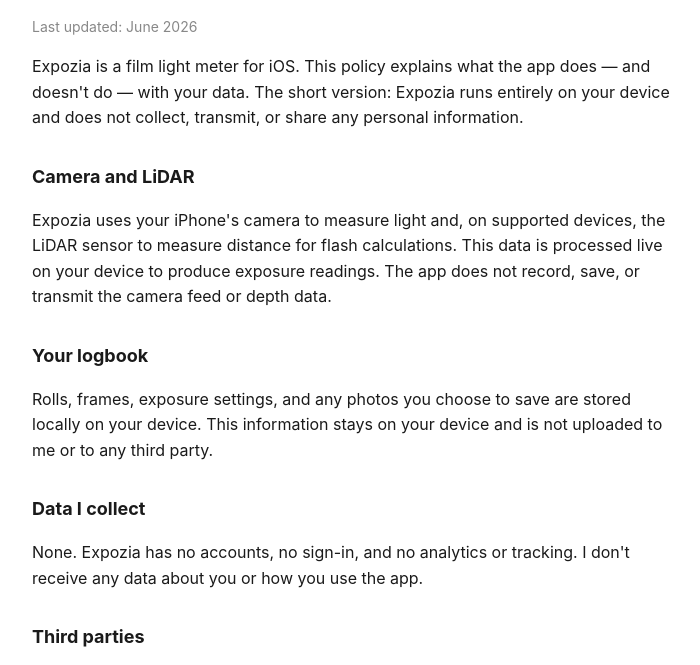
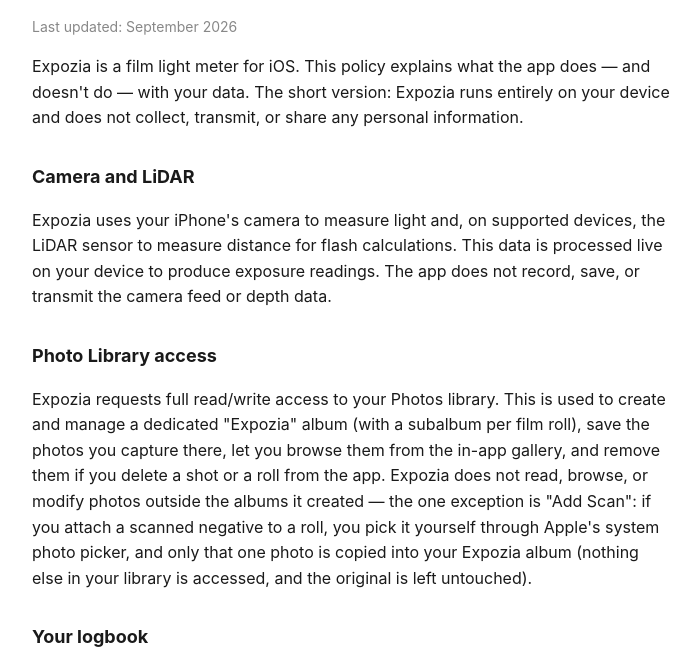
Before and after one commit to krey-17/expozia-support, a plain HTML site: page privacy.html in a window 1280 px wide. Shown: the part 108-773 px from the top of the page, without its empty margins (288-988 px from the left). Drawn offline with Linux system fonts and the light colour scheme.

Commit message:
Обновить support-сайт: перенести и исправить Privacy Policy
По фидбоку "а надо ли нам переписать прайваси полиси?" → "так давай так
и сделаем, доступ к репе саппорта то есть??" — консолидируем текст
политики на expozia-support (уже хостит support-страницу с актуальным
FAQ), а не в отдельном expozia-privacy, который вёл собственную
устаревшую жизнь.

index.html: FAQ "Is there a subscription?" был неверным ("every
feature is included" — на деле есть чёткое разделение free/Pro через
EntitlementManager). Исправлено на точное описание: бесплатное
скачивание, разовая Pro-покупка без подписки открывает unlimited
frames/rolls, кастомные диапазоны ISO/aperture/shutter, flash
calculator, ND-компенсацию и пресеты фокусных расстояний.

privacy.html: добавлен раздел "Photo Library access", отражающий
реальное поведение приложения (full read/write через
PHPhotoLibrary.requestAuthorization(for: .readWrite), подтверждено
в PhotoStorage.swift) вместо устаревшего "Add Only" из старой
expozia-privacy. Описаны альбом Expozia с подальбомами по плёнкам,
синхронизация при удалении кадра/ролла, и точечное исключение для
Add Scan через системный photo picker. Дата обновления — September
2026.

Приложение (Expozia repo, коммит 6ac8493) уже указывает
privacyPolicyURL на этот файл: https://krey-17.github.io/expozia-support/privacy.html

```diff
--- a/privacy.html
+++ b/privacy.html
@@ -14,12 +14,15 @@
 </head>
 <body>
   <h1>Privacy Policy</h1>
-  <p class="meta">Last updated: June 2026</p>
+  <p class="meta">Last updated: September 2026</p>
 
   <p>Expozia is a film light meter for iOS. This policy explains what the app does — and doesn't do — with your data. The short version: Expozia runs entirely on your device and does not collect, transmit, or share any personal information.</p>
 
   <h2>Camera and LiDAR</h2>
   <p>Expozia uses your iPhone's camera to measure light and, on supported devices, the LiDAR sensor to measure distance for flash calculations. This data is processed live on your device to produce exposure readings. The app does not record, save, or transmit the camera feed or depth data.</p>
+
+  <h2>Photo Library access</h2>
+  <p>Expozia requests full read/write access to your Photos library. This is used to create and manage a dedicated "Expozia" album (with a subalbum per film roll), save the photos you capture there, let you browse them from the in-app gallery, and remove them if you delete a shot or a roll from the app. Expozia does not read, browse, or modify photos outside the albums it created — the one exception is "Add Scan": if you attach a scanned negative to a roll, you pick it yourself through Apple's system photo picker, and only that one photo is copied into your Expozia album (nothing else in your library is accessed, and the original is left untouched).</p>
 
   <h2>Your logbook</h2>
   <p>Rolls, frames, exposure settings, and any photos you choose to save are stored locally on your device. This information stays on your device and is not uploaded to me or to any third party.</p>
```
Also changed, not shown: index.html (+1 -1 lines).
